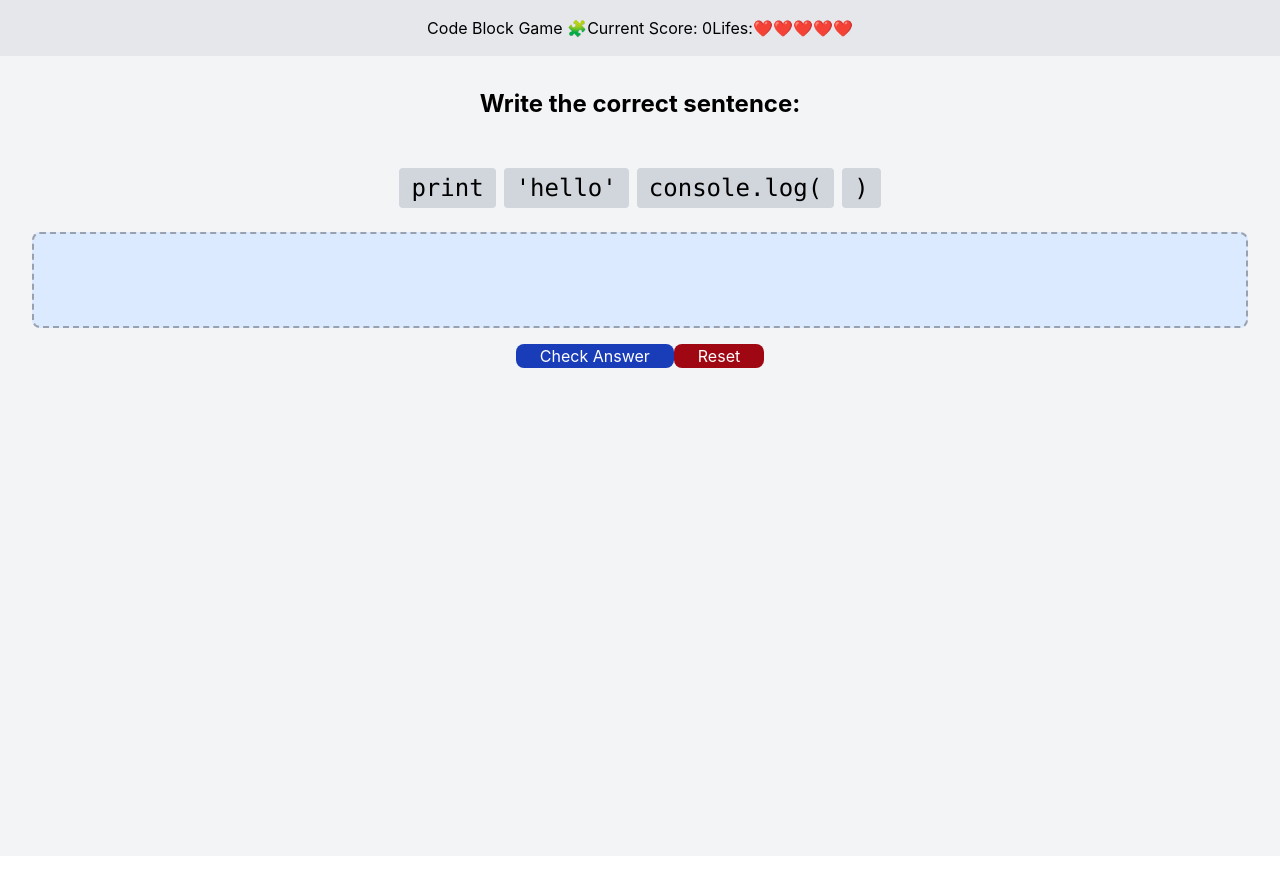
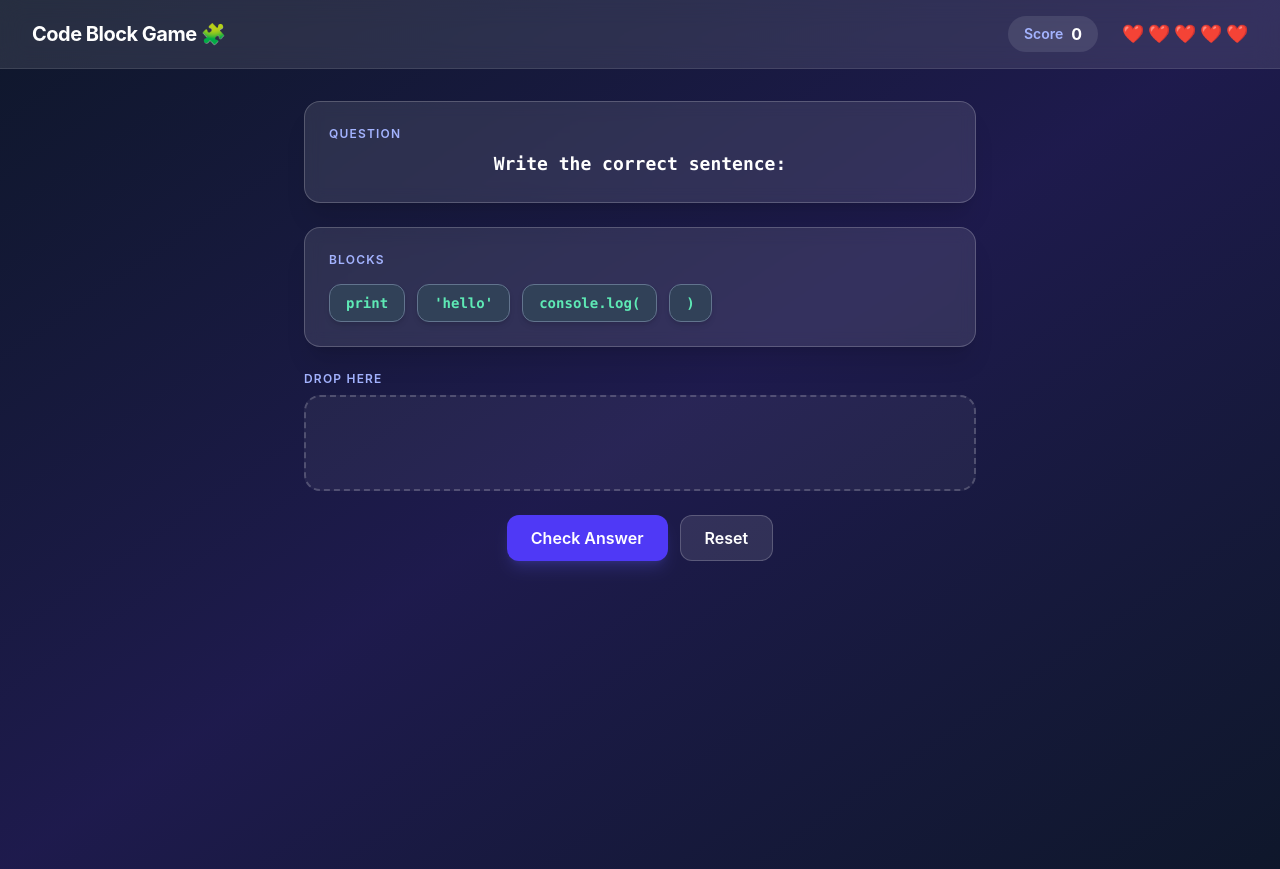
Before and after one commit to VicdSpt/WCS-Protojam, a React (Vite) app in the folder protojam/: page / in a window 1280 px wide. Built offline with nearby package versions, Linux system fonts and the light colour scheme.

Commit message:
update css

```diff
--- a/protojam/src/App.tsx
+++ b/protojam/src/App.tsx
@@ -23,16 +23,20 @@ function App() {
 
   return (
     <>
-      <div className="min-h-screen">
-        <nav className="bg-gray-200 shadow px-8 py-4 flex justify-center items-center">
-          <h1>Code Block Game 🧩</h1>
-          <p>Current Score: {score}</p>
-          <p>
-            Lifes:
-            {Array.from({ length: life }).map((_, i) => (
-              <span key={i}>❤️</span>
-            ))}
-          </p>
+      <div className="min-h-screen bg-linear-to-br from-slate-900 via-indigo-950 to-slate-900">
+        <nav className="bg-white/10 backdrop-blur-md border-b border-white/10 px-8 py-4 flex justify-between items-center">
+          <h1 className="text-white font-bold text-xl tracking-tight">Code Block Game 🧩</h1>
+          <div className="flex items-center gap-6">
+            <div className="flex items-center gap-2 bg-white/10 rounded-full px-4 py-1.5">
+              <span className="text-indigo-300 text-sm font-semibold">Score</span>
+              <span className="text-white font-bold">{score}</span>
+            </div>
+            <div className="flex items-center gap-1">
+              {Array.from({ length: life }).map((_, i) => (
+                <span key={i} className="text-lg">❤️</span>
+              ))}
+            </div>
+          </div>
         </nav>
         <Exercises exercise={currentExercise} onCorrect={handleCorrect} onWrong={handleWrong}/>
       </div>
--- a/protojam/src/components/CodeBlock.tsx
+++ b/protojam/src/components/CodeBlock.tsx
@@ -11,7 +11,7 @@ function CodeBlock({ block }: CodeBlockProps) {
   return (
     <button
       ref={setNodeRef}
-      className="px-3 py-1 bg-gray-300 rounded font-mono text-2xl cursor-grab"
+      className="px-4 py-2 bg-slate-700 hover:bg-slate-600 text-emerald-300 font-mono text-sm font-semibold rounded-xl cursor-grab active:cursor-grabbing border border-slate-500 shadow-md transition-colors select-none"
       {...listeners}
       {...attributes}
     >
--- a/protojam/src/components/DropZone.tsx
+++ b/protojam/src/components/DropZone.tsx
@@ -9,9 +9,9 @@ function DropZone({ droppedBlocks }: DropZoneProps) {
   const { setNodeRef, isOver } = useDroppable({ id: "dropzone" });
 
   return (
-    <div className={`min-h-24 w-full border-2 border-dashed rounded-lg flex flex-wrap gap-2 p-2 ${isOver ? "border-blue-500 bg-blue-200" : "border-gray-400 bg-blue-100"}`} ref={setNodeRef}>
+    <div className={`min-h-24 w-full border-2 border-dashed rounded-2xl flex flex-wrap gap-2 p-4 transition-colors ${isOver ? "border-indigo-400 bg-indigo-900/50 shadow-lg shadow-indigo-500/20" : "border-white/20 bg-white/5"}`} ref={setNodeRef}>
       {droppedBlocks.map((block) => (
-        <span key={block.id}>{block.content}</span>
+        <span key={block.id} className="px-3 py-1.5 bg-indigo-600/80 text-white font-mono text-sm rounded-lg border border-indigo-400/50">{block.content}</span>
       ))}
     </div>
   );
--- a/protojam/src/components/Exercises.tsx
+++ b/protojam/src/components/Exercises.tsx
@@ -60,24 +60,33 @@ function Exercises({ exercise, onCorrect, onWrong }: ExerciseProps) {
       onDragEnd={handleDragEnd}
       onDragStart={handleDragStart}
     >
-      <div className="min-h-screen bg-gray-100 flex flex-col items-center p-8">
+      <div className="min-h-screen flex flex-col items-center p-8">
         <DragOverlay>
           {activeBlock ? <CodeBlock block={activeBlock} /> : null}
         </DragOverlay>
-        <div className="text-2xl font-bold mb-6">
-          <div className="flex flex-wrap gap-2 mb-6">{exercise.question}</div>
-        </div>
-        <div className="flex flex-row flex-wrap gap-2 mb-6">
-          {exercise.blocks.map((block) => (
-            <CodeBlock key={block.id} block={block} />
-          ))}
+
+        <div className="w-full max-w-2xl bg-white/10 backdrop-blur-sm border border-white/20 rounded-2xl p-6 mb-6 shadow-xl">
+          <p className="text-xs uppercase tracking-widest text-indigo-300 font-semibold mb-2">Question</p>
+          <div className="text-white text-center text-lg font-semibold font-mono">{exercise.question}</div>
         </div>
 
-        <DropZone droppedBlocks={droppedBlocks} />
+        <div className="w-full max-w-2xl bg-white/10 backdrop-blur-sm border border-white/20 rounded-2xl p-6 mb-6 shadow-xl">
+          <p className="text-xs uppercase tracking-widest text-indigo-300 font-semibold mb-4">Blocks</p>
+          <div className="flex flex-row flex-wrap gap-3">
+            {exercise.blocks.map((block) => (
+              <CodeBlock key={block.id} block={block} />
+            ))}
+          </div>
+        </div>
 
-        <div>
+        <div className="w-full max-w-2xl mb-6">
+          <p className="text-xs uppercase tracking-widest text-indigo-300 font-semibold mb-2">Drop here</p>
+          <DropZone droppedBlocks={droppedBlocks} />
+        </div>
+
+        <div className="flex gap-3">
           <button
-            className="mt-4 px-6 bg-blue-800 text-white rounded-lg hover:bg-blue-700 cursor-pointer"
+            className="px-6 py-2.5 bg-indigo-600 hover:bg-indigo-500 text-white font-semibold rounded-xl cursor-pointer transition-colors shadow-lg shadow-indigo-500/20"
             onClick={() => {
               if (isCorrect) {
                 onCorrect();
@@ -90,7 +99,7 @@ function Exercises({ exercise, onCorrect, onWrong }: ExerciseProps) {
             Check Answer
           </button>
           <button
-            className="mt-4 px-6 bg-red-800 text-white rounded-lg hover:bg-red-700 cursor-pointer"
+            className="px-6 py-2.5 bg-white/10 hover:bg-white/20 text-white font-semibold rounded-xl cursor-pointer transition-colors border border-white/20"
             onClick={() => {
               setDroppedBlocks([]);
             }}
```
